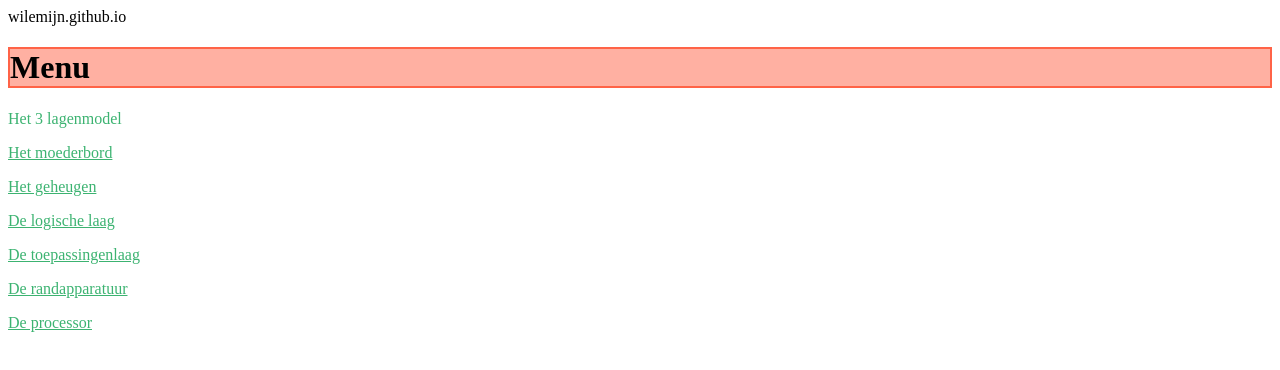
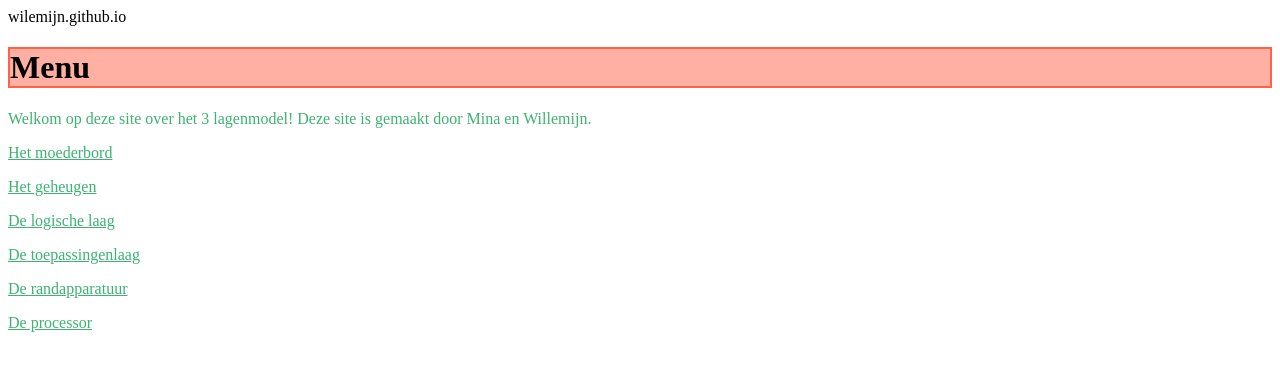
Before and after one commit to wilemijn/wilemijn.github.io, a plain HTML site: page index.html in a window 1280 px wide. Drawn offline with Linux system fonts and the light colour scheme.

Commit message:
Update index.html

```diff
--- a/index.html
+++ b/index.html
@@ -8,7 +8,7 @@
 
   <body>
     <h1 style="border:2px solid Tomato;background-color:rgba(255, 99, 71, 0.5);">Menu</h1>
-    <p style="color:MediumSeaGreen;">Het 3 lagenmodel</p>
+    <p style="color:MediumSeaGreen;">Welkom op deze site over het 3 lagenmodel! Deze site is gemaakt door Mina en Willemijn.</p>
     <p> <a style="color:MediumSeaGreen;" href="./moederbordindex.html">Het moederbord </a></p>
     <p> <a style="color:MediumSeaGreen;" href="./geheugenindex.html">Het geheugen</a></p>
     <p> <a style="color:MediumSeaGreen;" href="./logischelaagindex.html">De logische laag</a></p>
```
